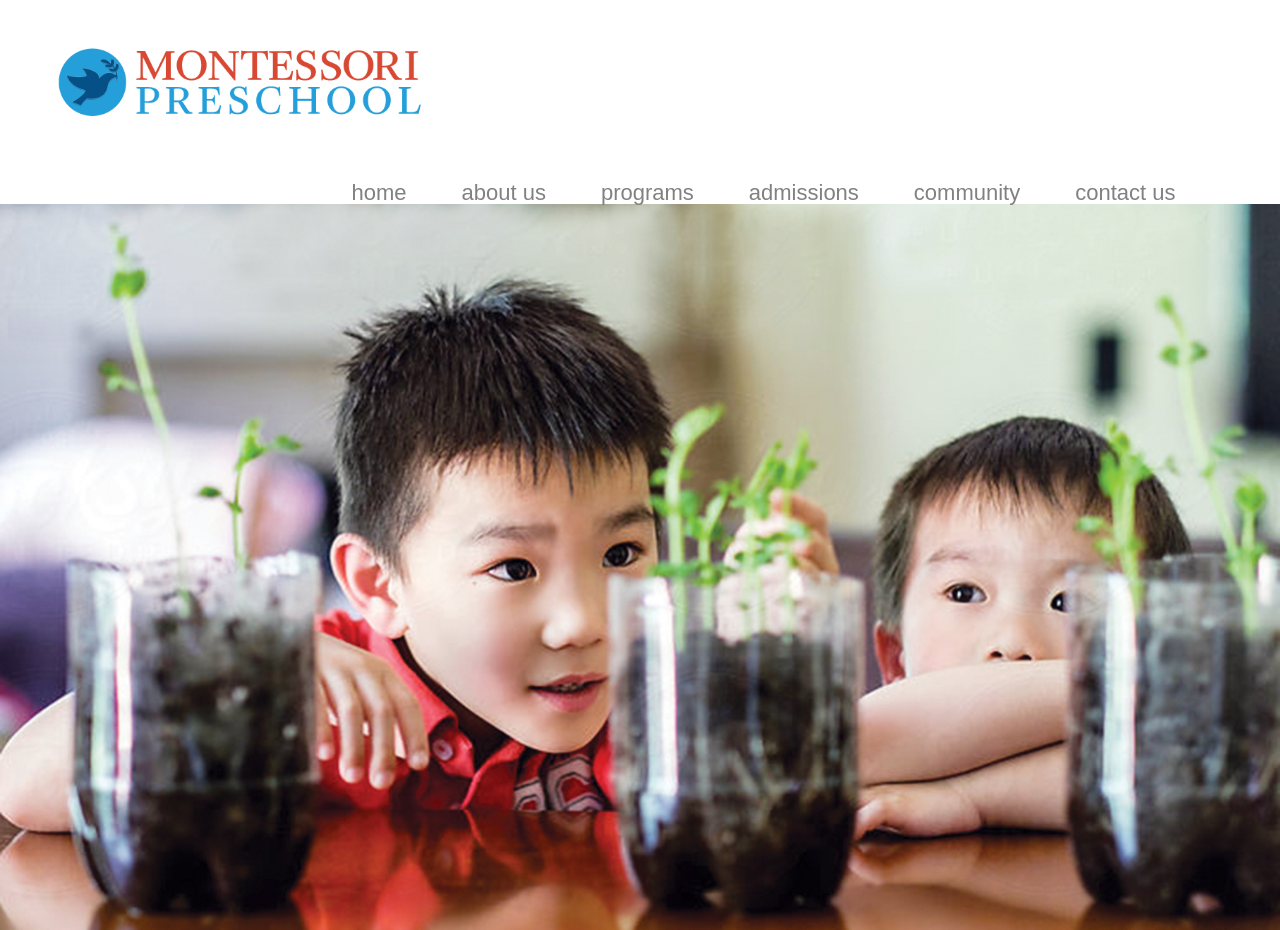
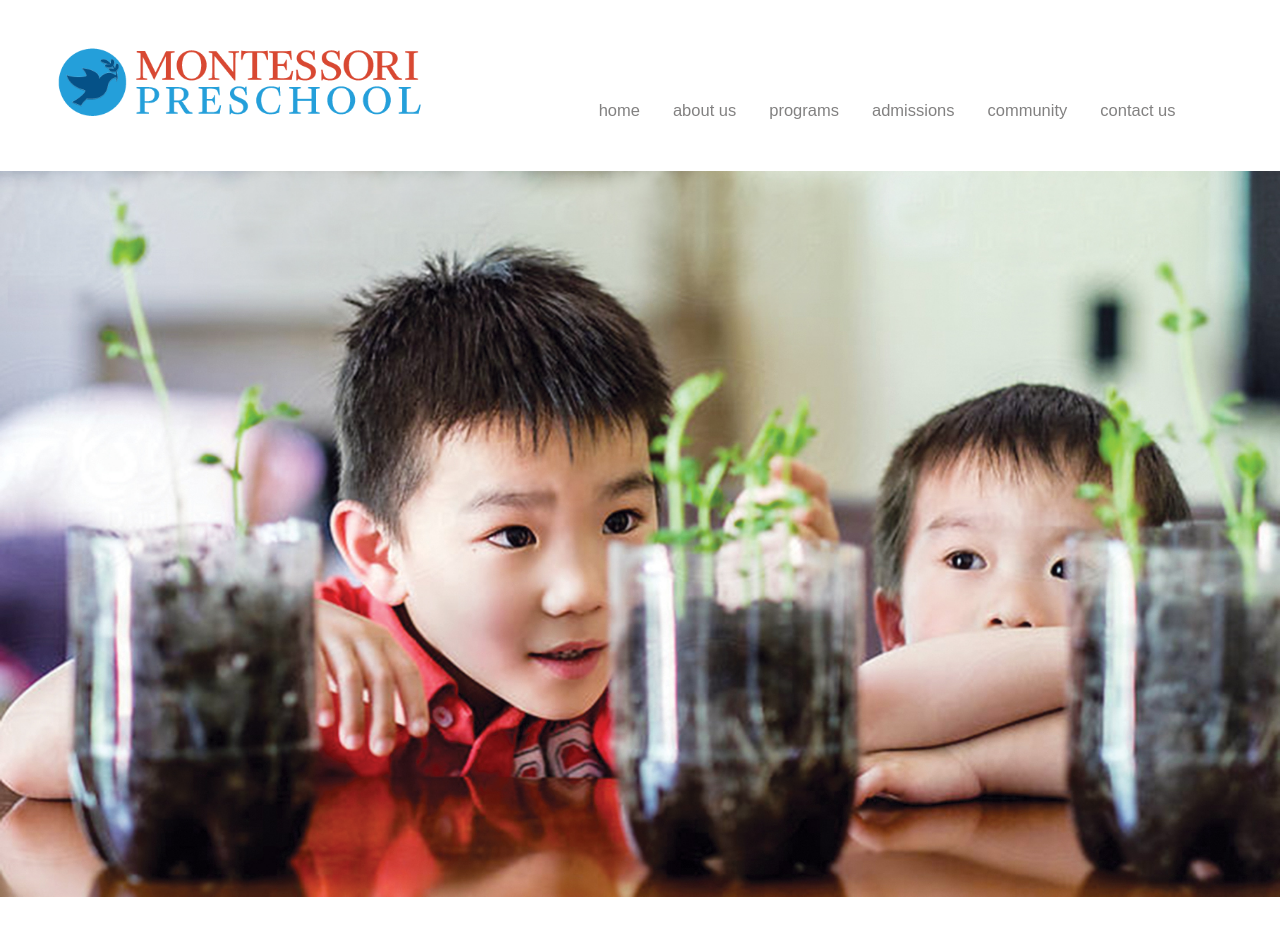
Before and after one commit to lolacreative/lolacreative.github.io, a plain HTML site: page index.html in a window 1280 px wide. Shown: the top 930 px of the page. Drawn offline with Linux system fonts and the light colour scheme.

Commit message:
July 16 change 2

```diff
--- a/css/main.css
+++ b/css/main.css
@@ -13,10 +13,7 @@
   font-size: 0;
 }
 
-#wrapper {
-   max-width: 2000px;
-   margin: 0 auto;
-}
+
 
 body {
 	color: #828181;
@@ -27,16 +24,16 @@ body {
 
 nav {
 	float:right;
-	font-size: 1em;
-	padding-top: 2.5em;
+	font-size: .75em;
+	padding: 3.5em 2em .5em 0em;
 }
 
 
 nav a {
-	margin: .25em;
-	padding: 1em 2em 0em 0em;
-	color: #828181;
+    margin: 0 1em;
+    color: #828181;
 	text-decoration: none;
+	padding-bottom: .5em;
 
 }
 
@@ -44,7 +41,6 @@ nav a {
 nav a:hover, a:active {
     color: #249FDA;
     border-bottom: .3em solid #249FDA;
-	padding: 1em 2em .5em 0em;
 	color: #828181;
 	text-decoration: none;
 }
```
